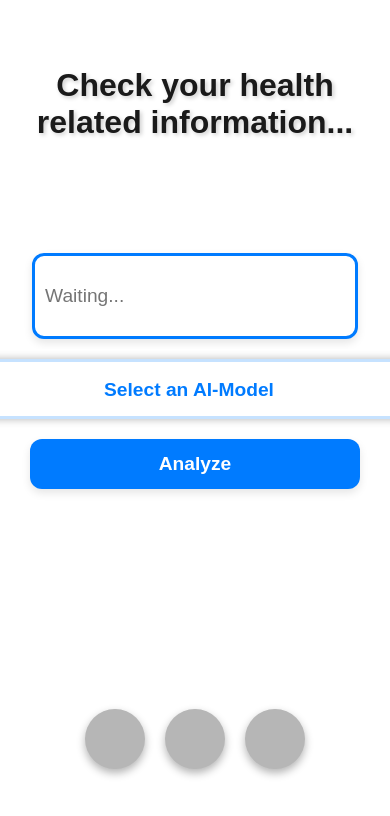
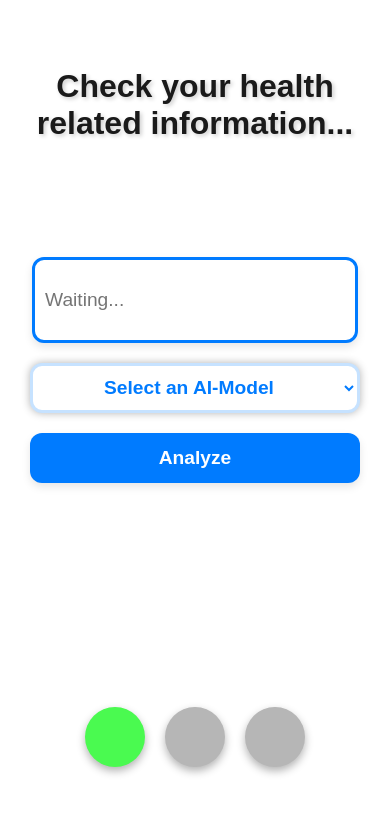
Before and after one commit to abdelaliichou/Ai-text-validator, a React (Create React App) app: page / in a window 390 px wide. Shown: the top 816 px of the page. Built offline with nearby package versions, Linux system fonts and the light colour scheme.

Commit message:
open ai integration work

```diff
--- a/src/App.css
+++ b/src/App.css
@@ -21,7 +21,9 @@
   font-size: 1.3rem;
   font-weight: normal;
   text-align: center;
-  color: #353535;
+  margin-left: 100px;
+  margin-right: 100px;
+  color: #222222;
 }
 
 .input-section {
@@ -151,6 +153,8 @@
     font-size: 1.1rem;
     font-weight: normal;
     text-align: center;
+    margin-left: 50px;
+    margin-right: 50px;
     color: #353535;
   }
 
@@ -181,6 +185,22 @@
     margin-top: 20px;
     box-shadow: 0 4px 8px rgba(0, 0, 0, 0.1);
   }
+
+  .drop{
+    padding: 10px;
+    background-color: white;
+    color:  #007bff;
+    border: 3px solid #c6e2ff;
+    border-radius: 12px;
+    width: 380px;
+    height: 50px;
+    font-size: 1.2rem;
+    font-weight: bold;
+    text-decoration: none;
+    text-align: center;
+    margin-top: 20px;
+    box-shadow: 0 0px 8px  #b3b3b3;
+  }
 }
 
 @media (max-width: 400px) {
@@ -196,6 +216,8 @@
     font-size: 1.1rem;
     font-weight: normal;
     text-align: center;
+    margin-left: 30px;
+    margin-left: 30px;
     color: #353535;
   }
 
@@ -226,4 +248,20 @@
     margin-top: 20px;
     box-shadow: 0 4px 8px rgba(0, 0, 0, 0.1);
   }
+
+  .drop{
+    padding: 10px;
+    background-color: white;
+    color:  #007bff;
+    border: 3px solid #c6e2ff;
+    border-radius: 12px;
+    width: 330px;
+    height: 50px;
+    font-size: 1.2rem;
+    font-weight: bold;
+    text-decoration: none;
+    text-align: center;
+    margin-top: 20px;
+    box-shadow: 0 0px 8px  #b3b3b3;
+  }
 }
--- a/src/App.js
+++ b/src/App.js
@@ -11,15 +11,15 @@ function App() {
 
   const fetchData = async () => {
     try {
-      const response = await axios.get('http://localhost:3000/');
-      setResult(response.message);
-      console.log(result)
+      const response = await axios.post('http://localhost:3000/g', { data: inputText });
+      console.log(response.data);
+      setResult(response.data);
     } catch (error) {
       console.error(error);
     }
   };
 
-  const handleBardSubmit = async () => {
+  const handleAPI = async () => {
     await fetchData();
   }
 
@@ -72,7 +72,7 @@ function App() {
         </select>
 
         {/*  this is the button to click to check the infomation worth  */}
-        <button className="analyze-button" onClick={handleTestSubmit}>
+        <button className="analyze-button" onClick={handleAPI}>
           Analyze
         </button>
       </div>
@@ -139,11 +139,10 @@ function App() {
 
           <div className="response-section">
             <p className="response-text">
-              {/* The opinion of the LARGE LANGUAGE MODEL */}
+              {result}
             </p>
             <p className="response-text">
               {/* Text response from the LARGE LANGUAGE MODEL */}
-              {result}
             </p>
             <p className="response-text">
               {/* Link to the reference from the LARGE LANGUAGE MODEL */}
@@ -153,7 +152,7 @@ function App() {
           {/* thos are our buttons, they are all gray in gray color because we didn't enter any text to verify*/}
 
           <div className="result-section">
-            <div className="result-image test"></div>
+            <div className="result-image good"></div>
             <div className="result-image test"></div>
             <div className="result-image test"></div>
           </div>
```
